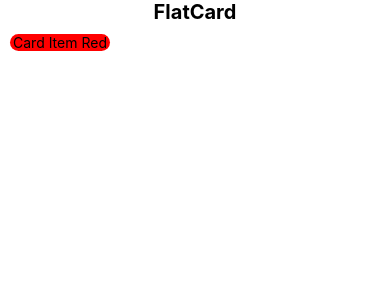
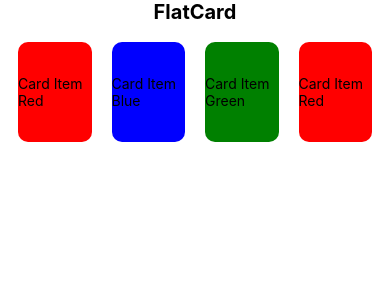
Before and after one commit to kaustubhraut2001/react-native-01, a React Native app: screen / in a window 390 px wide. Shown: the top 300 px of the page. Built offline with nearby package versions, Linux system fonts and the light colour scheme.

Commit message:
Add:Update the card and crated it

```diff
--- a/components/FlatCard.tsx
+++ b/components/FlatCard.tsx
@@ -6,6 +6,15 @@ const FlatCard = () => {
 	<View>
 	  <Text style = {styles.headingText}>FlatCard</Text>
 	  <View style = {styles.container}>
+		<View style = {[styles.card , styles.card1]}>
+		  <Text>Card Item Red</Text>
+		</View>
+		<View style = {[styles.card , styles.card2]}>
+		  <Text>Card Item Blue</Text>
+		</View>
+		<View style = {[styles.card , styles.card3]}>
+		  <Text>Card Item Green</Text>
+		</View>
 		<View style = {[styles.card , styles.card1]}>
 		  <Text>Card Item Red</Text>
 		</View>
@@ -19,7 +28,13 @@ const styles = StyleSheet.create({
 		fontWeight: 'bold',
 		textAlign: 'center'
 	},
-	container: {},
+	container: {
+		flex : 1,
+		flexDirection: 'row',
+
+		padding: 4,
+		margin: 4,
+	},
 	card: {
 		flex  : 1,
 		alignItems: 'center',
@@ -27,10 +42,19 @@ const styles = StyleSheet.create({
 		height: 100,
 		width: 100,
 		margin: 10,
-		backgroundColor : "red",
+
 		borderRadius : 10,
 	},
-	card1: {},
+	card1: {
+		backgroundColor : "red",
+	},
+	card2 : {
+		backgroundColor : "blue",
+	},
+	card3 : {
+				backgroundColor : "green",
+
+	}
 });
 
 export default FlatCard;
```
